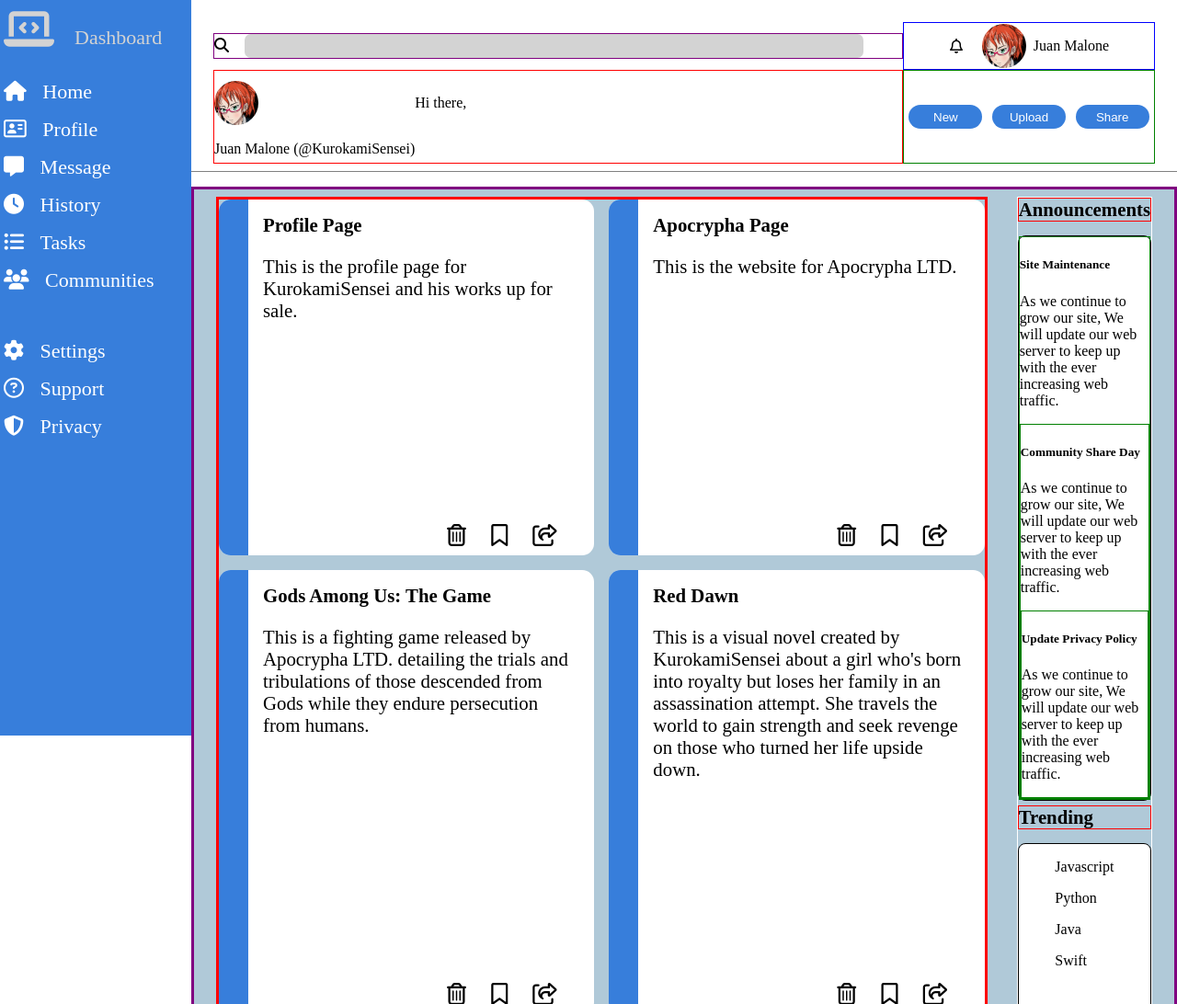
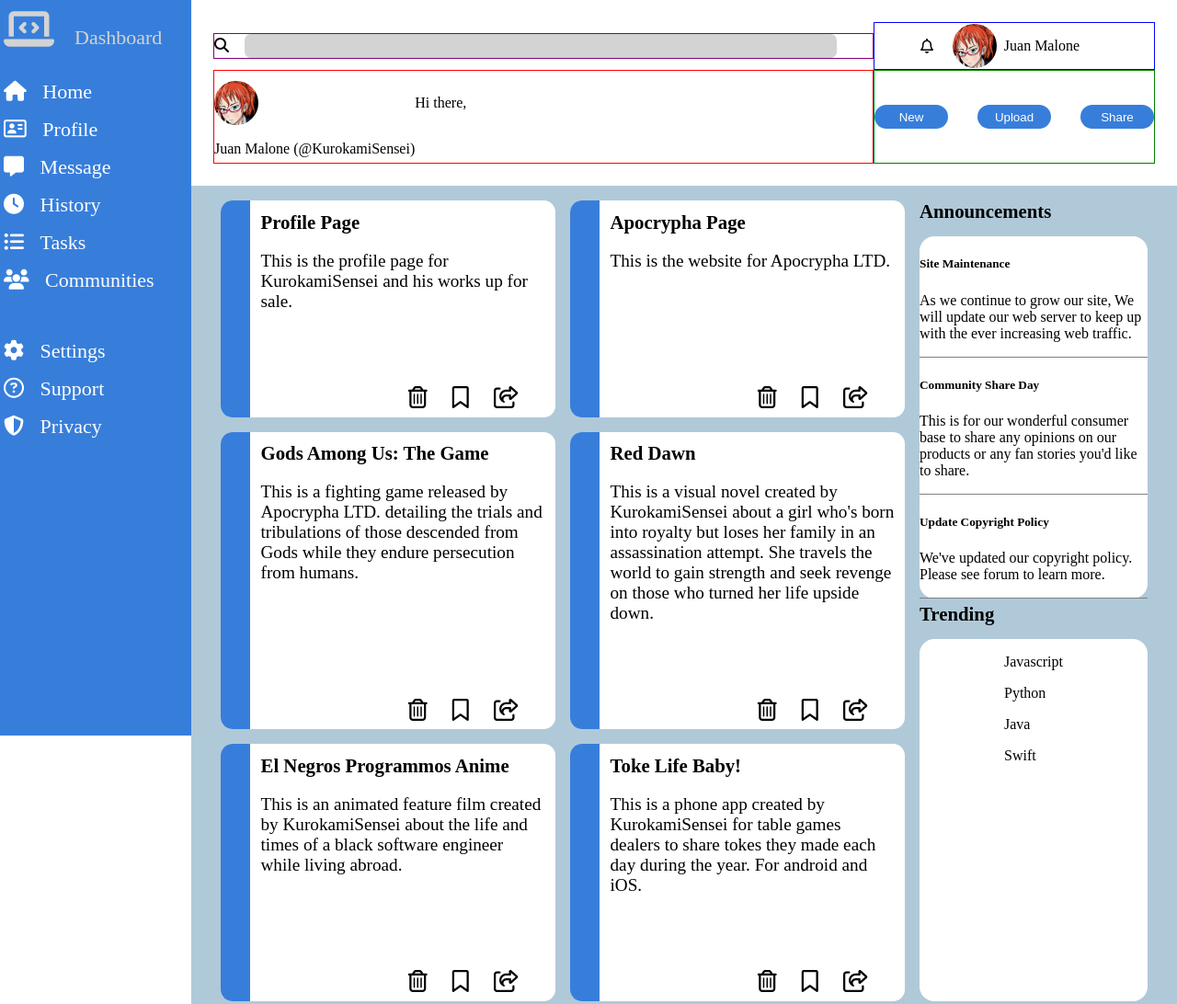
Before and after one commit to Kurok7/Admin-Dashboard, a plain HTML site: page index.html in a window 1280 px wide. Shown: the top 1092 px of the page at 92% size. Drawn offline with Linux system fonts and the light colour scheme.

Commit message:
Added information to side content and styled side content

```diff
--- a/index.html
+++ b/index.html
@@ -48,9 +48,9 @@
 				<p>Juan Malone (@KurokamiSensei)</p>
 			</div>
 			<div class="buttons">
-				<button type="button" class="new"><a href="#">New</a></button>
-				<button type="button" class="upload"><a href="#">Upload</a></button>
-				<button type="button" class="share"><a href="#">Share</a></button>
+				<button type="button">New</button>
+				<button type="button">Upload</button>
+				<button type="button">Share</button>
 			</div>
 		</header>
 		<section class="main-content">
@@ -152,24 +152,27 @@
 			<div class="side-content">
 				<h4>Announcements</h4>
 				<aside class="announcements">
+					<div class="an-content">
 						<div class="an-board">
 							<h5>Site Maintenance</h5>
 							<p>
 								As we continue to grow our site, We will update our web server to
 								keep up with the ever increasing web traffic.
 							</p>
+							<div class="an-border"></div>
 						<div class="an-board">
 							<h5>Community Share Day</h5>
 							<p>
-							As we continue to grow our site, We will update our web server to
-							keep up with the ever increasing web traffic.
+								This is for our wonderful consumer base to share any opinions on our products or any fan stories you'd like to share.
 							</p>
+							<div class="an-border"></div>
 						<div class="an-board">
-						<h5>Update Privacy Policy</h5>
+							<h5>Update Copyright Policy</h5>
 							<p>
-							As we continue to grow our site, We will update our web server to
-							keep up with the ever increasing web traffic.
+								We've updated our copyright policy. Please see forum to learn more.
 							</p>
+							<div class="an-border"></div>
+						</div>
 					</div>
 				</aside>
 				<h4>Trending</h4>
--- a/style.css
+++ b/style.css
@@ -38,7 +38,6 @@ i {
 .header {
 	display: grid;
 	grid-template-columns: 2fr auto;
-	border-bottom: 1px ridge gray;
 }
 
 .header,
@@ -83,15 +82,12 @@ section {
 	border: 1px solid green;
 	display: flex;
 	align-items: center;
+	gap: 2em;
 }
 
 .buttons a {
 	text-decoration: none;
 	color: white;
-}
-
-.buttons a:hover {
-	color: lightgrey;
 }
 
 img {
@@ -104,24 +100,23 @@ button {
 	border: none;
 	height: 2em;
 	width: 6em;
-	margin: 0.4em;
+	cursor: pointer;
 	background-color: rgb(55, 126, 219);
 	color: white;
 }
 
 .main-content {
 	display: grid;
-	grid-template-columns: auto 1fr;
-	gap: 2rem 2rem;
-	border: 3px solid purple;
+	grid-template-columns: 3fr 1fr;
+	gap: 1rem;
+	padding: 1em 2em;
 	background-color: rgba(35, 104, 146, 0.356);
 }
 
 .projects {
 	display: grid;
 	grid-template: auto auto auto / 1fr 1fr;
-	border: 3px solid red;
-	gap: 1rem 1rem;
+	gap: 1em;
 }
 
 .test-block h5 {
@@ -145,11 +140,8 @@ button {
 }
 
 .test-block {
-	padding: 1em;
-}
-
-.test-block > p {
-	font-size: 1.3em;
+	padding: 0.6em;
+	font-size: 1.2em;
 }
 
 .icon-block {
@@ -162,7 +154,6 @@ button {
 }
 
 .side-content {
-	border: 1px solid white;
 	display: grid;
 	grid-template-rows: auto 1fr auto 1fr;
 	gap: 0.3em;
@@ -171,21 +162,24 @@ button {
 .side-content > h4 {
 	margin: 0;
 	margin-bottom: 0.5em;
-	border: 1px solid red;
 	font-size: 1.3em;
 }
 
 .announcements,
 .trending {
-	border: 1px solid black;
 	background-color: white;
-	border-radius: 0.5em;
+	border-radius: 1em;
 	display: flex;
 	justify-content: space-around;
-	flex: 1;
 	/* font-size: 1.3em; */
 }
 
-.an-board {
-	border: 1px solid green;
+.an-content {
+	display: flex;
 }
+
+.an-border {
+	height: 1px;
+	width: 100%;
+	background-color: grey;
+}
```
Lines whose indentation alone changed are shown as unchanged.
